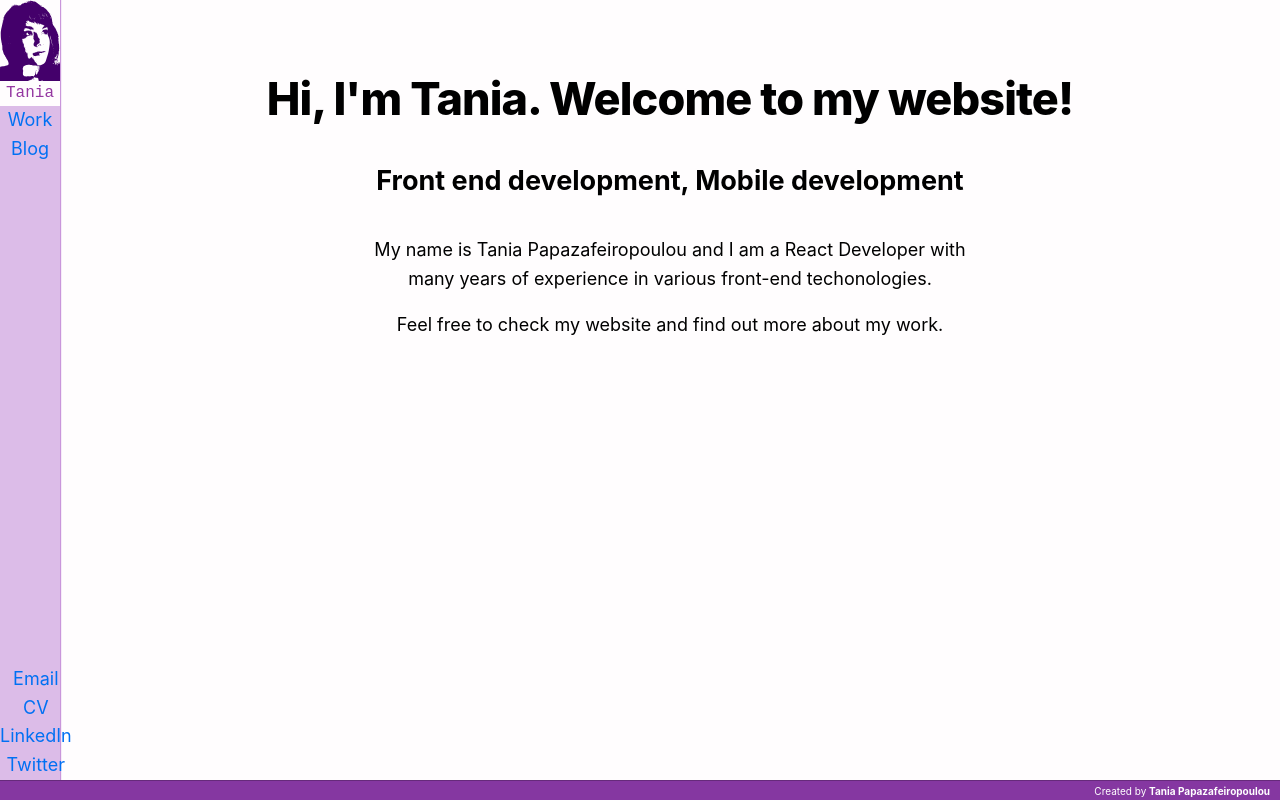
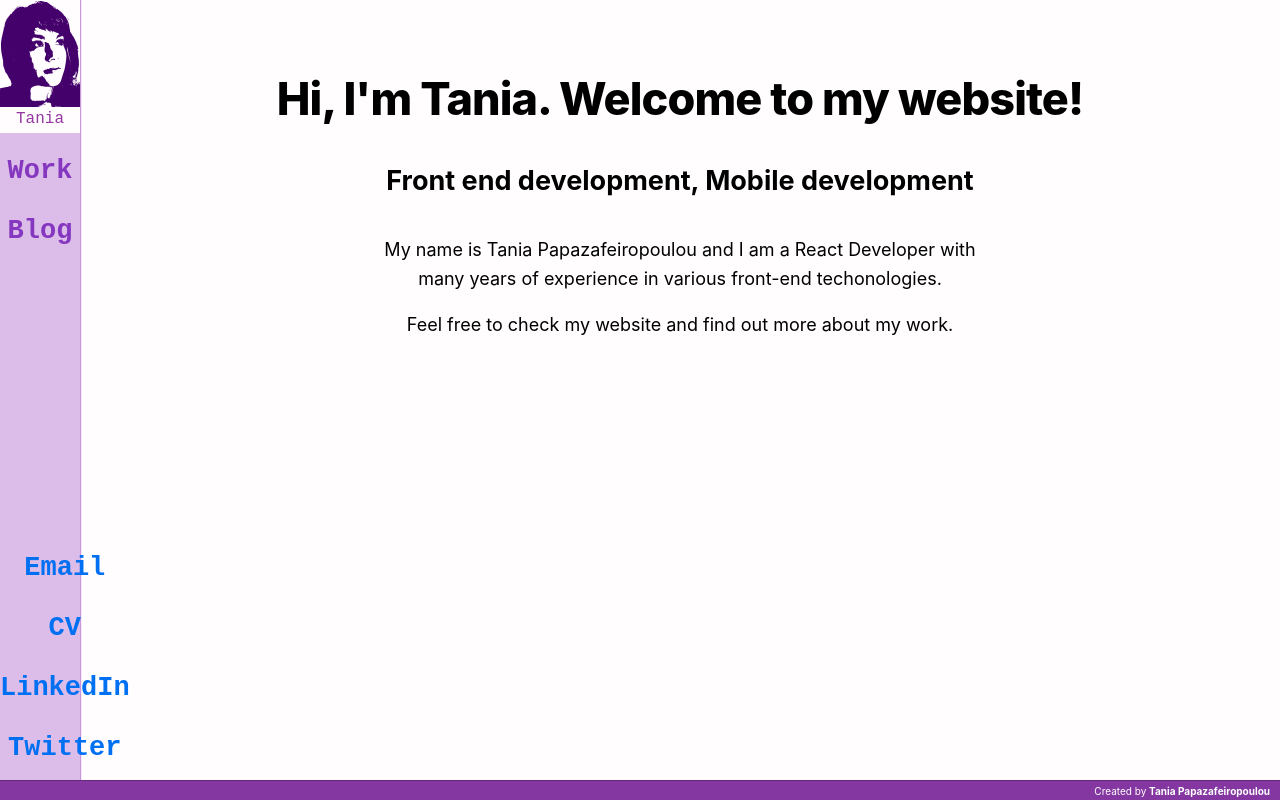
Before and after one commit to altany/tany4, a Next.js app: page / in a window 1280 px wide. Built offline with nearby package versions, Linux system fonts and the light colour scheme; no server answers.

Commit message:
Style top navigation links

```diff
--- a/components/layout.js
+++ b/components/layout.js
@@ -40,24 +40,24 @@ const HtmlHead = ({ home }) => (
 const Navigation = () => (
   <nav className={styles.navigation}>
     <div className={styles.container}>
-      <logo>
+      <logo className={styles.logo}>
         <Link href="/">
-          <a className={`${styles.navLink} ${styles.logo}`}>
+          <a>
             <img src="/profile.svg" alt={name} />
             <div>Tania</div>
           </a>
         </Link>
       </logo>
-      <div>
+      <div className={styles.navLink}>
         <Link href="/work">
-          <a className={styles.navLink}>
+          <a>
             <div>Work</div>
           </a>
         </Link>
       </div>
-      <div>
+      <div className={styles.navLink}>
         <Link href="/blog">
-          <a className={styles.navLink}>
+          <a>
             <div>Blog</div>
           </a>
         </Link>
--- a/components/layout.module.scss
+++ b/components/layout.module.scss
@@ -5,20 +5,11 @@ $themeColor: #f0e2f5;
 $intenseThemeColor: darken($themeColor, 10%);
 $darkThemeColor: darken($themeColor, 50%);
 $lightThemeColor: lighten($themeColor, 7%);
-$navBarWidth: 60px;
+$navBarWidth: 80px;
 $footerHeight: 20px;
-
-.logo {
-  > * {
-    background-color: color.adjust($lightThemeColor, $red: 15);
-  }
-
-  div {
-    font-size: 16px;
-    font-family: monospace;
-    color: color.adjust($darkThemeColor, $red: 15);
-  }
-}
+$navLinkColor: color.adjust($darkThemeColor, $blue: 30);
+$gradient-color-1: $navLinkColor;
+$gradient-color-2: #4d10dd;
 
 .navigation {
   width: $navBarWidth;
@@ -38,8 +29,37 @@ $footerHeight: 20px;
     bottom: $footerHeight;
   }
 
-  .navLink {
-    text-align: center; // how to include this to .logo and .link and .bottom-link
+  .navEntry {
+    text-align: center;
+    font-family: monospace;
+  }
+}
+
+.logo {
+  @extend .navEntry;
+  background-color: color.adjust($lightThemeColor, $red: 15);
+  margin-bottom: 10px;
+  div {
+    font-size: 16px;
+    color: color.adjust($darkThemeColor, $red: 15);
+  }
+}
+
+.navLink {
+  @extend .navEntry;
+  padding: 7px 0;
+  font-weight: bold;
+  font-size: 27px;
+  height: 60px;
+  div {
+    color: $navLinkColor;
+    &:hover {
+      font-size: 110%;
+      @include mixins.navLinkHoverAnimation(
+        $gradient-color-1,
+        $gradient-color-2
+      );
+    }
   }
 }
 
--- a/styles/_mixins.scss
+++ b/styles/_mixins.scss
@@ -3,3 +3,27 @@
   -moz-box-shadow: $shadow;
   box-shadow: $shadow;
 }
+
+@keyframes shine {
+  to {
+    background-position: 200% center;
+  }
+}
+
+@mixin navLinkHoverAnimation($gradient-color-1, $gradient-color-2) {
+  background: linear-gradient(
+    to right,
+    $gradient-color-1 20%,
+    $gradient-color-2 40%,
+    $gradient-color-2 60%,
+    $gradient-color-1 80%
+  );
+  background-size: 200% auto;
+  background-clip: text;
+  text-fill-color: transparent;
+  -webkit-background-clip: text;
+  -webkit-text-fill-color: transparent;
+  -webkit-text-fill-color: transparent;
+  animation: shine 1s linear 1;
+  transition: font-size 0.1s;
+}
```
